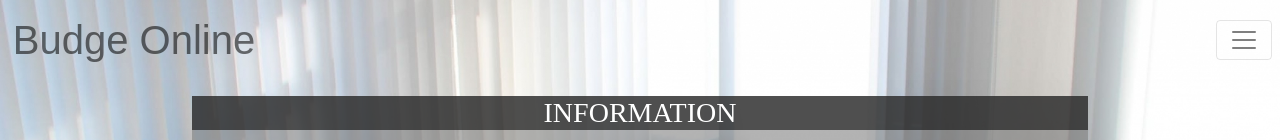
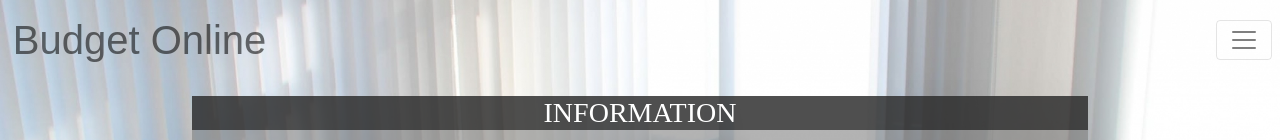
Before and after one commit to walterromero9/budget, a React (Create React App) app in the folder frontend/: page / in a window 1280 px wide. Shown: the top 140 px of the page. Built offline with nearby package versions, Linux system fonts and the light colour scheme.

Commit message:
correction header

```diff
--- a/frontend/public/index.html
+++ b/frontend/public/index.html
@@ -22,7 +22,7 @@
       work correctly both with client-side routing and a non-root public URL.
       Learn how to configure a non-root public URL by running `npm run build`.
     -->
-    <title>Budge Online</title>
+    <title>Budget Online</title>
   </head>
   <body>
     <noscript>You need to enable JavaScript to run this app.</noscript>
--- a/frontend/src/components/Header.js
+++ b/frontend/src/components/Header.js
@@ -46,11 +46,9 @@
     return (
         <>
             <header className="containerHeader">
-                <Link to="/"><h1>Budge Online</h1></Link>
+                <Link to="/"><h1>Budget Online</h1></Link>
 
-                {/* <nav className="containerNav">
-               {links}
-                </nav> */}
+
             <Navbar color="faded" light>
                 <NavbarToggler onClick={toggleNavbar} className="mr-2" />
                 <Collapse isOpen={!collapsed} navbar>
```
